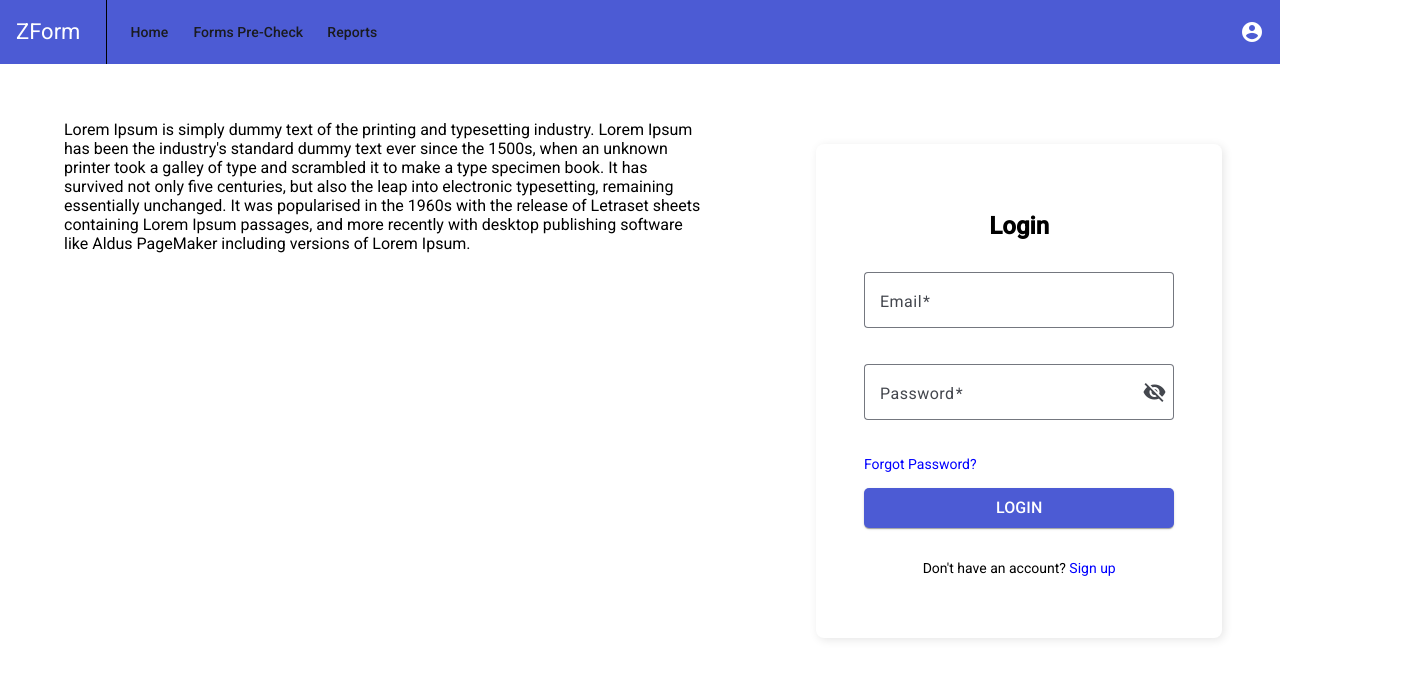
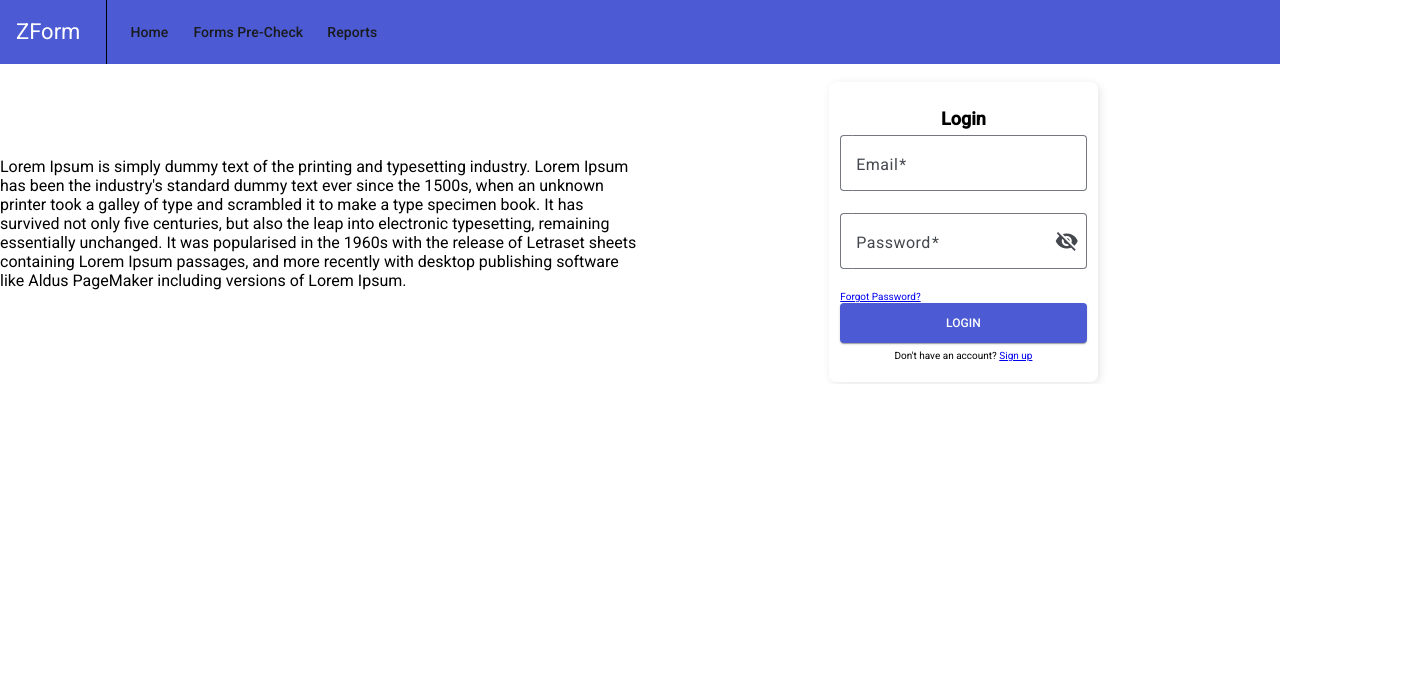
Before and after one commit to maruthisaketh/Angular, an Angular app in the folder loginpage/: page /aboutus in a window 1280 px wide. Shown: the top 678 px of the page, 1408 px wide, since content can reach past the window. Built offline with nearby package versions, Linux system fonts and the light colour scheme.

Commit message:
Added a grid layout to About US page

```diff
--- a/loginpage/angular.json
+++ b/loginpage/angular.json
@@ -99,5 +99,8 @@
         }
       }
     }
+  },
+  "cli": {
+    "analytics": false
   }
 }
--- a/loginpage/src/app/modules/auth/login/login.component.html
+++ b/loginpage/src/app/modules/auth/login/login.component.html
@@ -1,4 +1,4 @@
-<div class="login-container">
+<div [ngClass]="loginClass">
   <form [formGroup]="loginForm" (ngSubmit)="goToHome($event)">
     <h2>Login</h2>
 
--- a/loginpage/src/app/modules/auth/login/login.component.scss
+++ b/loginpage/src/app/modules/auth/login/login.component.scss
@@ -13,10 +13,10 @@
 //   left: 50%;
 //   transform: translate(-50%, -50%);
 
-.login-container {
+.login-container-center {
   max-width: 400px;
   width: 90%;
-  padding: 1rem;
+  padding: 0.4rem;
   background-color: #fff;
   border-radius: 8px;
   box-shadow: 2px 2px 10px rgba(0, 0, 0, 0.1);
@@ -24,9 +24,7 @@
   display: flex;
   flex-direction: column;
   position: relative;
-  margin: 5vh 5% 0 auto; /* Pushes the container to the right */
-  height: auto;
-  margin-left: 5rem;
+  margin: 5vh auto 0 auto;
 
   h2 {
     font-size: 24px;
@@ -36,7 +34,7 @@
 
   form {
     padding: 2rem;
-    gap: 1rem;
+    gap: 0.4rem;
     display: flex;
     flex-direction: column;
   }
@@ -82,3 +80,61 @@
   }
 
 }
+
+.login-container-right-grid {
+  max-width: 500px; /* Increased width slightly */
+  width: 100%;
+  padding: 0.2rem; /* Minimal padding */
+  background-color: #fff;
+  border-radius: 8px;
+  box-shadow: 2px 2px 10px rgba(0, 0, 0, 0.1);
+  text-align: center;
+  display: flex;
+  flex-direction: column;
+  position: relative;
+  margin: 2vh auto 0 auto; /* Reduced vertical margin */
+  height: auto; /* Further reduced height */
+
+  h2 {
+    font-size: 18px; /* Reduced font size */
+    font-weight: bold;
+    margin-bottom: 0.3rem; /* Smaller margin */
+  }
+
+  form {
+    padding: 0.5rem; /* Reduced padding */
+    gap: 0.1rem; /* Very small gap */
+    display: flex;
+    flex-direction: column;
+  }
+
+  .full-width {
+    width: 100%;
+  }
+
+  .options {
+    display: flex;
+    justify-content: space-between;
+    align-items: center;
+    font-size: 10px; /* Smaller text */
+  }
+
+  .login-button {
+    width: 100%;
+    background-color: #4c5bd4;
+    color: white;
+    font-size: 12px; /* Reduced font */
+    padding: 4px; /* Smaller padding */
+    border-radius: 4px;
+  }
+
+  .signup-text {
+    font-size: 10px; /* Smaller text */
+    margin-top: 0.3rem; /* Smaller margin */
+  }
+
+  small {
+    color: red;
+    font-size: 10px; /* Smaller */
+  }
+}
--- a/loginpage/src/app/modules/auth/login/login.component.ts
+++ b/loginpage/src/app/modules/auth/login/login.component.ts
@@ -5,7 +5,7 @@ import { MatButtonModule } from '@angular/material/button';
 import { MatIconModule } from '@angular/material/icon';
 import { AbstractControl, FormControl, FormGroup, FormGroupDirective, NgForm, ReactiveFormsModule, Validators } from '@angular/forms';
 import { CommonModule } from '@angular/common';
-import { Router } from '@angular/router';
+import { ActivatedRoute, Router } from '@angular/router';
 import { AuthService } from '../../../services/auth/auth.service';
 import { ErrorStateMatcher } from '@angular/material/core';
 
@@ -23,6 +23,7 @@ export class LoginComponent {
   submitted: boolean = false;
   loginfailed:boolean = false;
   errorMessage: string = "";
+  loginClass: string = "login-container-center";
   passwordMatcher = new CustomErrorStateMatcher();
 
   loginForm: FormGroup = new FormGroup({
@@ -37,6 +38,22 @@ export class LoginComponent {
   });
 
   constructor(private authService: AuthService, private router: Router) { }
+
+  ngOnInit() {
+    this.setLoginClass();
+    this.router.events.subscribe(() => this.setLoginClass());
+  }
+
+  setLoginClass() {
+    const currentRoute = this.router.url;
+
+    if(currentRoute === '/aboutus') {
+      this.loginClass = "login-container-right-grid";
+    }
+    else {
+      this.loginClass = "login-container-center";
+    }
+  }
 
   async goToHome(event: Event) {
     event.preventDefault();
--- a/loginpage/src/app/modules/navigation/header/header.component.html
+++ b/loginpage/src/app/modules/navigation/header/header.component.html
@@ -4,6 +4,6 @@
         <div class="line"></div>
         <app-menu></app-menu>
         <span class="spacer"></span>
-        <app-profile></app-profile>
+        <app-profile *ngIf="isLoggedIn"></app-profile>
     </mat-toolbar-row>
 </mat-toolbar>
--- a/loginpage/src/app/modules/navigation/header/header.component.ts
+++ b/loginpage/src/app/modules/navigation/header/header.component.ts
@@ -1,15 +1,23 @@
 import { Component } from '@angular/core';
 import { MatIconModule } from '@angular/material/icon';
 import { MatToolbarModule } from '@angular/material/toolbar';
+import { CommonModule } from '@angular/common';
 import { MenuComponent } from '../menu/menu.component';
 import { ProfileComponent } from '../profile/profile.component';
+import { AuthService } from '../../../services/auth/auth.service';
 
 @Component({
   selector: 'app-header',
-  imports: [MenuComponent, MatToolbarModule, MatIconModule, ProfileComponent],
+  imports: [MenuComponent, MatToolbarModule, MatIconModule, ProfileComponent, CommonModule],
   templateUrl: './header.component.html',
   styleUrl: './header.component.scss'
 })
 export class HeaderComponent {
+  isLoggedIn = false;
 
+  constructor (private authService: AuthService) {}
+
+  ngOnInit() {
+    this.isLoggedIn = this.authService.isAuthenticated();
+  }
 }
--- a/loginpage/src/app/modules/navigation/profile/profile.component.ts
+++ b/loginpage/src/app/modules/navigation/profile/profile.component.ts
@@ -1,9 +1,7 @@
 import { Component } from '@angular/core';
 import { MatIcon } from '@angular/material/icon';
 import { MatMenuModule } from '@angular/material/menu';
-import { Router } from '@angular/router';
 import { CommonModule } from '@angular/common';
-import { SessionStorageService } from '../../../services/session-storage/session-storage.service';
 import { AuthService } from '../../../services/auth/auth.service';
 
 @Component({
@@ -13,11 +11,11 @@ import { AuthService } from '../../../services/auth/auth.service';
   styleUrl: './profile.component.scss'
 })
 export class ProfileComponent {
-  constructor(private authService: AuthService, private session: SessionStorageService) {}
+  constructor(private authService: AuthService) {}
   username: string | null = '';
 
   ngOnInit() {
-
+    this.username = this.authService.getUsername();
   }
 
   logout() {
--- a/loginpage/src/app/modules/pages/aboutus/aboutus.component.html
+++ b/loginpage/src/app/modules/pages/aboutus/aboutus.component.html
@@ -1,12 +1,13 @@
-<div class="aboutus-container">
-    <div class="left-content">
+<mat-grid-list cols="2" rowHeight="2:1">
+    <mat-grid-tile>
         <p>Lorem Ipsum is simply dummy text of the printing and typesetting industry. Lorem Ipsum has been the
         industry's standard dummy text ever since the 1500s, when an unknown printer took a galley of type and
         scrambled it to make a type specimen book. It has survived not only five centuries, but also the leap into
         electronic typesetting, remaining essentially unchanged. It was popularised in the 1960s with the release of
         Letraset sheets containing Lorem Ipsum passages, and more recently with desktop publishing software like
         Aldus PageMaker including versions of Lorem Ipsum.</p>
-    </div>
-
+    </mat-grid-tile>
+    <mat-grid-tile>
         <app-login></app-login>
-</div>
+    </mat-grid-tile>
+  </mat-grid-list>
--- a/loginpage/src/app/modules/pages/aboutus/aboutus.component.scss
+++ b/loginpage/src/app/modules/pages/aboutus/aboutus.component.scss
@@ -14,3 +14,9 @@
     text-align: left;
     word-wrap: break-word;
   }
+
+  mat-grid-tile {
+    display: flex !important; /* Ensures flex behavior */
+    justify-content: stretch; /* Stretches content */
+    align-items: stretch; /* Ensures full height */
+  }
--- a/loginpage/src/app/modules/pages/aboutus/aboutus.component.ts
+++ b/loginpage/src/app/modules/pages/aboutus/aboutus.component.ts
@@ -1,9 +1,10 @@
 import { Component } from '@angular/core';
 import { LoginComponent } from '../../auth/login/login.component';
+import {MatGridListModule} from '@angular/material/grid-list';
 
 @Component({
   selector: 'app-aboutus',
-  imports: [LoginComponent],
+  imports: [LoginComponent, MatGridListModule],
   templateUrl: './aboutus.component.html',
   styleUrl: './aboutus.component.scss'
 })
--- a/loginpage/src/app/services/auth/auth.service.ts
+++ b/loginpage/src/app/services/auth/auth.service.ts
@@ -25,6 +25,7 @@ export class AuthService {
       }
 
       this.session.setToken(response.data.token);
+      console.log(response.data.token);
 
       return {success: response.data.success};
     }
@@ -35,6 +36,7 @@ export class AuthService {
 
   isAuthenticated(): boolean {
     const token = this.session.getToken();
+    console.log(!!token);
     return !!token;
   }
 
@@ -58,5 +60,16 @@ export class AuthService {
     return decoded.exp * 1000 < Date.now();
   }
 
+  getUsername() {
+    const token = this.session.getToken();
+    if(token) {
+      const user = this.decodeToken(token);
+      console.log(user);
+      return user.name;
+    } else {
+      return null;
+    }
+  }
+
 
 }
```
Lines whose indentation alone changed are shown as unchanged.
